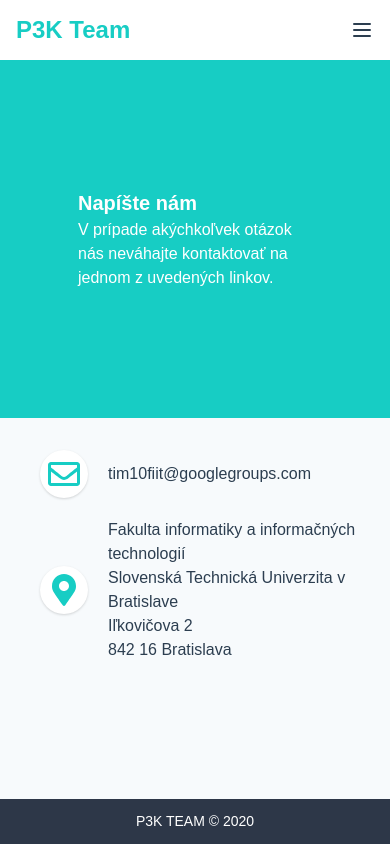
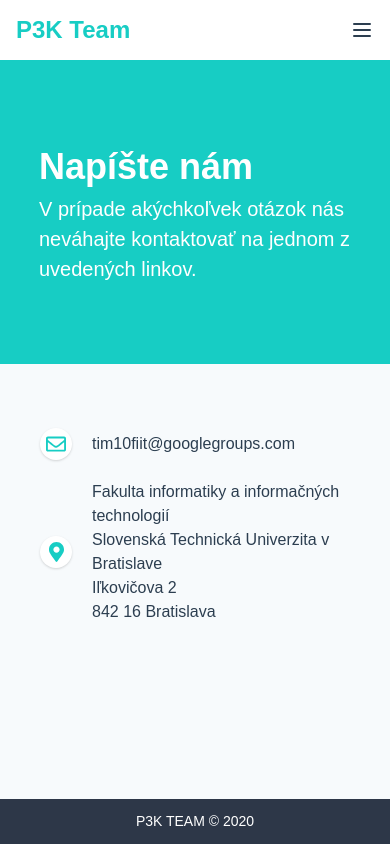
Before and after one commit to P3K-TEAM/prezentacny-web-timu, a Vue app: page /contact in a window 390 px wide. Built offline with nearby package versions, Linux system fonts and the light colour scheme.

Commit message:
PW-19 Add Responsive fixes

```diff
--- a/src/components/Contact/ContactItem.vue
+++ b/src/components/Contact/ContactItem.vue
@@ -4,9 +4,9 @@
 		data-e2e-id="contactItem"
 	>
 		<div
-			class="flex flex-shrink-0 justify-center items-center w-12 h-12 bg-white rounded-full shadow"
+			class="flex flex-shrink-0 justify-center items-center w-8 h-8 lg:w-12 lg:h-12 bg-white rounded-full shadow"
 		>
-			<i :class="icon" class="fa-2x text-primary" />
+			<i :class="icon" class="text-xl lg:text-2xl text-primary" />
 		</div>
 		<div
 			class="ml-5 content-center"
--- a/src/components/Document/DocumentItem.vue
+++ b/src/components/Document/DocumentItem.vue
@@ -3,13 +3,13 @@
 		class="document-item border-grey-300 py-3 px-4 group hover:bg-gray-100"
 		data-e2e-id="documentItem"
 	>
-		<span class="inline-block w-1/4">
+		<span class="inline-block md:w-1/4 w-1/2">
 			{{ name }}
 		</span>
-		<span class="inline-block w-2/4 text-right">
+		<span class="md:inline-block hidden w-2/4 text-right">
 			{{ date }}
 		</span>
-		<div class="inline-block w-1/4 text-right">
+		<div class="inline-block w-1/2 md:w-1/4 text-right">
 			<a
 				:href="link"
 				class="bg-primary rounded text-white font-bold py-1 px-2 ml-auto invisible group-hover:visible"
--- a/src/components/Document/DocumentTab.vue
+++ b/src/components/Document/DocumentTab.vue
@@ -1,6 +1,6 @@
 <template>
 	<div
-		class="tab inline-block border-primary pt-3 pb-2 text-gray-500 px-2 cursor-pointer hover:text-gray-600"
+		class="tab inline-block border-primary pt-3 pb-2 text-gray-500 px-1 md:px-2 cursor-pointer hover:text-gray-600"
 		:class="{ 'border-b-3': active }"
 		data-e2e-id="documentTabItem"
 		:data-e2e-active="active"
@@ -25,10 +25,23 @@ export default {
 </script>
 
 <style lang="scss">
+
 .tab {
-	@apply mr-4;
+	@apply mr-1;
 	margin-bottom: -2px;
 
+	@media only screen and (min-width:640px){
+		&{
+			@apply mr-4;
+			}
+		&:first-child{
+			@apply ml-4;
+		}
+	}
+
+	&:first-child{
+		@apply ml-1;
+	}
 
 }
 </style>
--- a/src/views/Contact.vue
+++ b/src/views/Contact.vue
@@ -1,20 +1,20 @@
 <template>
 	<div
-		class="bg-gray-100 sm:block md:flex items-center"
+		class="bg-gray-100 flex flex-col lg:flex-row items-center"
 		data-e2e-id="contactPage"
 	>
-		<div class="flex justify-center sm:w-auto md:w-1/2 bg-primary py-32 skewed-wrapper">
-			<div class="w-3/5 text-white">
-				<h1 class="text-xl font-bold">
+		<div class="flex justify-center w-full lg:w-1/2 bg-primary py-20 lg:py-32 skewed-wrapper">
+			<div class="w-4/5 lg:w-3/5 text-white">
+				<h1 class="text-4xl lg:text-2xl font-bold">
 					Napíšte nám
 				</h1>
-				<p>
+				<p class="text-xl lg:text-base">
 					V prípade akýchkoľvek otázok nás neváhajte kontaktovať na
 					jednom z uvedených linkov.
 				</p>
 			</div>
 		</div>
-		<div class="sm:pt-auto pt-8 ml-10">
+		<div class="sm:pt-auto py-16 lg:pt-8 lg:pb-0 ml-10">
 			<ContactItem
 				v-for="(item, index) in items"
 				:key="index"
@@ -56,7 +56,7 @@ export default {
 </script>
 
 <style lang="scss">
-@media only screen and (min-width:640px){
+@media only screen and (min-width:1024px){
 .skewed-wrapper {
 	clip-path: polygon(0 0, 100% 0%, 85% 100%, 0% 100%);
 	min-width: 640px;
```
